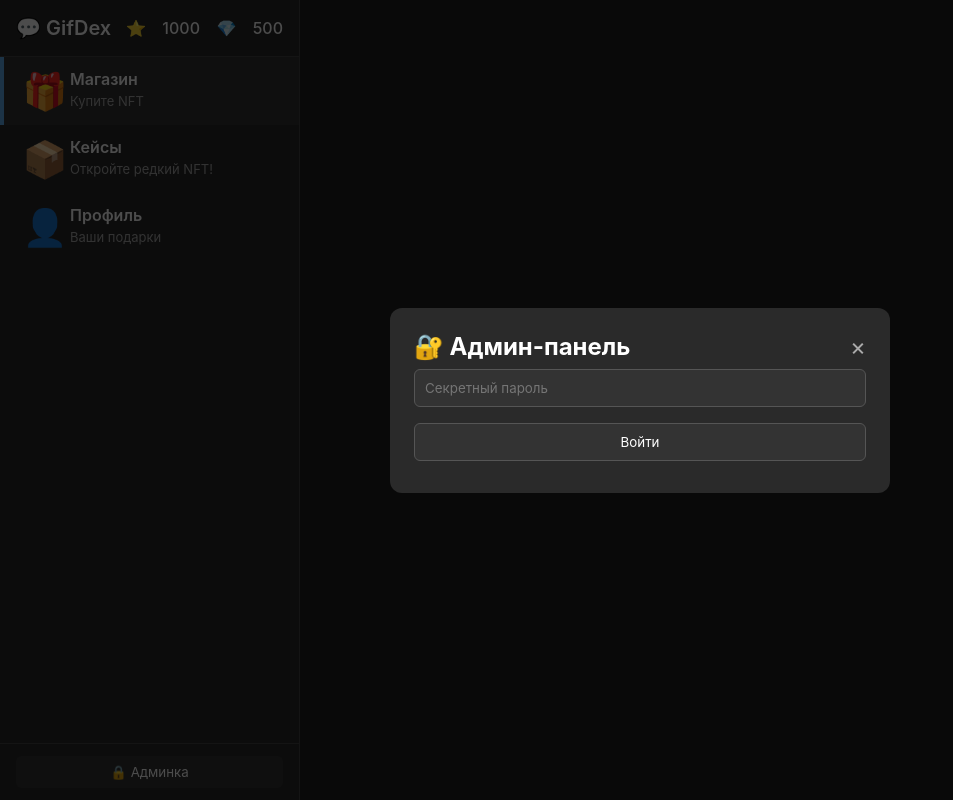
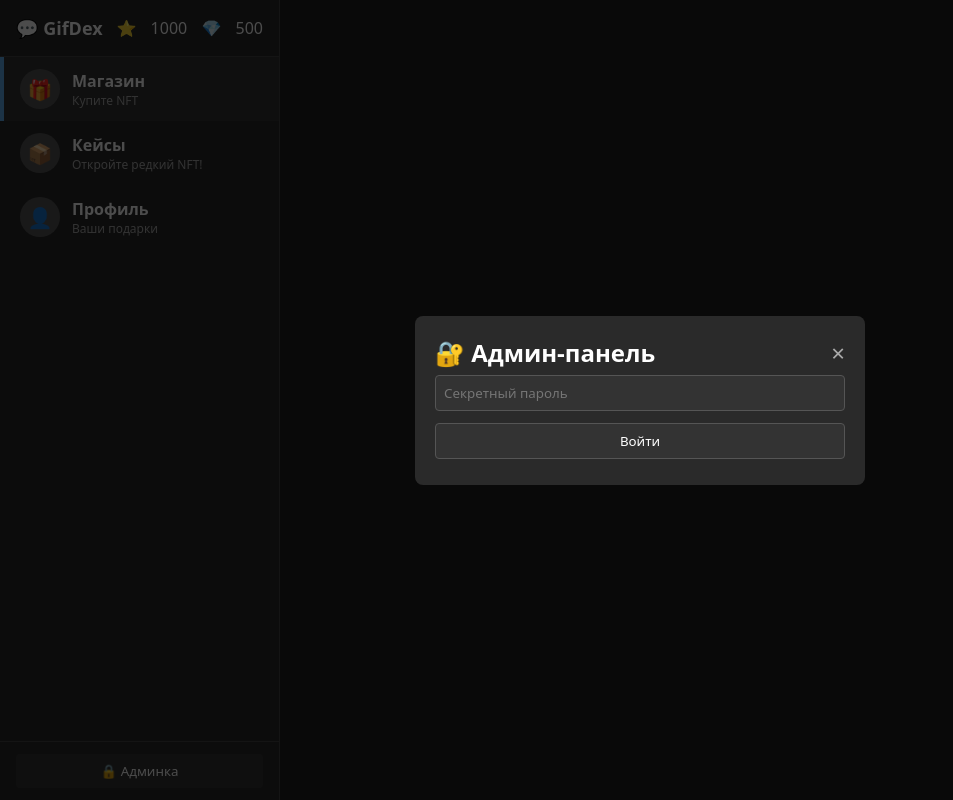
Before and after one commit to soundtagofc/DEXCOSGRAMM, a plain HTML site: page index.html in a window 1280 px wide. Both pictures are taken after a click on the button "🔒 Админка". Shown: the whole page, without its empty margins (0-953 px from the left). Drawn offline with Linux system fonts and the light colour scheme; no server answers.

Commit message:
Update style.css

```diff
--- a/style.css
+++ b/style.css
@@ -7,233 +7,33 @@
   --accent: #5dadec;
 }
 
-* {
-  margin: 0;
-  padding: 0;
-  box-sizing: border-box;
-  font-family: -apple-system, BlinkMacSystemFont, 'Segoe UI', Roboto, sans-serif;
-}
-
-body.dark {
-  background-color: var(--bg-primary);
-  color: var(--text-primary);
-}
-
-.app-container {
-  display: flex;
-  height: 100vh;
-}
-
-.sidebar {
-  width: 300px;
-  background: var(--bg-secondary);
-  display: flex;
-  flex-direction: column;
-  border-right: 1px solid #444;
-}
-
-.sidebar-header {
-  padding: 16px;
-  display: flex;
-  justify-content: space-between;
-  align-items: center;
-  border-bottom: 1px solid #444;
-}
-
-.sidebar-header h2 {
-  font-size: 20px;
-  font-weight: 600;
-}
-
-.wallet-balance span {
-  margin-left: 12px;
-  font-weight: 500;
-}
-
-.chats {
-  flex: 1;
-  overflow-y: auto;
-}
-
-.chat {
-  display: flex;
-  padding: 12px 16px;
-  cursor: pointer;
-  border-left: 4px solid transparent;
-}
-
-.chat.active {
-  background: var(--bg-tertiary);
-  border-left: 4px solid var(--accent);
-}
-
-.chat-avatar {
-  font-size: 36px;
-  width: 50px;
-  text-align: center;
-}
-
-.chat-name {
-  font-weight: 600;
-  margin-bottom: 4px;
-}
-
-.chat-preview {
-  font-size: 13px;
-  color: var(--text-secondary);
-}
-
-.sidebar-footer {
-  padding: 12px 16px;
-  border-top: 1px solid #444;
-}
-
-.admin-btn {
-  width: 100%;
-  padding: 8px;
-  background: var(--bg-tertiary);
-  color: var(--text-primary);
-  border: none;
-  border-radius: 6px;
-  cursor: pointer;
-}
-
-.main-content {
-  flex: 1;
-  display: flex;
-  flex-direction: column;
-  background: var(--bg-primary);
-}
-
-.chat-header {
-  padding: 16px;
-  display: flex;
-  align-items: center;
-  border-bottom: 1px solid #444;
-}
-
-.chat-header .chat-avatar {
-  font-size: 32px;
-  margin-right: 12px;
-}
-
-.chat-title {
-  font-size: 18px;
-  font-weight: 600;
-}
-
-.gifts-grid {
-  display: grid;
-  grid-template-columns: repeat(auto-fill, minmax(160px, 1fr));
-  gap: 20px;
-  padding: 20px;
-  overflow-y: auto;
-}
-
-.gift-card {
-  background: var(--bg-secondary);
-  border-radius: 12px;
-  padding: 16px;
-  text-align: center;
-  transition: transform 0.2s;
-  display: flex;
-  flex-direction: column;
-  align-items: center;
-}
-
-.gift-card:hover {
-  transform: translateY(-4px);
-  background: var(--bg-tertiary);
-}
-
-.gift-card h4 {
-  margin: 8px 0 4px;
-  font-size: 16px;
-}
-
-.price {
-  font-size: 14px;
-  color: var(--text-secondary);
-  margin: 4px 0;
-}
-
-.buy-btn {
-  background: var(--accent);
-  color: white;
-  border: none;
-  padding: 6px 12px;
-  border-radius: 6px;
-  cursor: pointer;
-  font-weight: 500;
-  width: 100%;
-  margin-top: 8px;
-}
-
-.buy-btn:hover {
-  opacity: 0.9;
-}
-
-.profile-section {
-  padding: 20px;
-}
-
-.balance-info {
-  background: var(--bg-tertiary);
-  padding: 12px;
-  border-radius: 8px;
-  margin-bottom: 20px;
-  font-weight: 500;
-}
-
-.modal {
-  position: fixed;
-  top: 0;
-  left: 0;
-  width: 100%;
-  height: 100%;
-  background: rgba(0,0,0,0.7);
-  display: flex;
-  justify-content: center;
-  align-items: center;
-  z-index: 1000;
-}
-
-.modal-content {
-  background: var(--bg-secondary);
-  padding: 24px;
-  border-radius: 12px;
-  width: 90%;
-  max-width: 500px;
-  color: var(--text-primary);
-}
-
-.close {
-  float: right;
-  font-size: 24px;
-  cursor: pointer;
-  color: var(--text-secondary);
-}
-
-.modal-content input,
-.modal-content button {
-  width: 100%;
-  padding: 10px;
-  margin: 8px 0;
-  border-radius: 6px;
-  border: 1px solid #555;
-  background: var(--bg-tertiary);
-  color: white;
-}
-
-.price-row {
-  display: flex;
-  gap: 8px;
-}
-
-.price-row input {
-  flex: 1;
-}
-
-.hidden {
-  display: none !important;
-}
+* { margin: 0; padding: 0; box-sizing: border-box; font-family: system-ui, sans-serif; }
+body.dark { background: var(--bg-primary); color: var(--text-primary); }
+.app-container { display: flex; height: 100vh; }
+.sidebar { width: 280px; background: var(--bg-secondary); display: flex; flex-direction: column; border-right: 1px solid #444; }
+.sidebar-header { padding: 16px; display: flex; justify-content: space-between; align-items: center; border-bottom: 1px solid #444; }
+.sidebar-header h2 { font-size: 18px; }
+.wallet-balance span { margin-left: 10px; font-weight: 500; }
+.chats { flex: 1; overflow-y: auto; }
+.chat { padding: 12px 16px; cursor: pointer; border-left: 4px solid transparent; display: flex; align-items: center; }
+.chat:hover { background: var(--bg-tertiary); }
+.chat.active { background: var(--bg-tertiary); border-left: 4px solid var(--accent); }
+.chat-avatar { width: 40px; height: 40px; border-radius: 50%; object-fit: cover; margin-right: 12px; background: #555; display: flex; align-items: center; justify-content: center; font-size: 20px; }
+.chat-info { flex: 1; }
+.chat-name { font-weight: 600; }
+.chat-preview { font-size: 12px; color: var(--text-secondary); }
+.sidebar-footer { padding: 12px 16px; border-top: 1px solid #444; }
+.admin-btn { width: 100%; padding: 8px; background: var(--bg-tertiary); color: white; border: none; border-radius: 4px; cursor: pointer; }
+.main-content { flex: 1; background: var(--bg-primary); overflow-y: auto; }
+.chat-header { padding: 16px; display: flex; align-items: center; border-bottom: 1px solid #444; }
+.chat-header img { width: 40px; height: 40px; border-radius: 50%; margin-right: 12px; }
+.chat-title { font-size: 18px; font-weight: 600; }
+.gifts-grid { display: grid; grid-template-columns: repeat(auto-fill, minmax(150px, 1fr)); gap: 16px; padding: 16px; }
+.gift-card { background: var(--bg-secondary); border-radius: 8px; padding: 12px; text-align: center; }
+.gift-card img { width: 80px; height: 80px; object-fit: contain; margin-bottom: 8px; }
+.buy-btn { background: var(--accent); color: white; border: none; padding: 6px 12px; border-radius: 4px; cursor: pointer; width: 100%; margin-top: 8px; }
+.modal { position: fixed; top: 0; left: 0; width: 100%; height: 100%; background: rgba(0,0,0,0.7); display: flex; justify-content: center; align-items: center; z-index: 1000; }
+.modal-content { background: var(--bg-secondary); padding: 20px; border-radius: 8px; width: 90%; max-width: 450px; color: white; }
+.close { float: right; font-size: 24px; cursor: pointer; color: var(--text-secondary); }
+.modal-content input, .modal-content button { width: 100%; padding: 8px; margin: 6px 0; border-radius: 4px; border: 1px solid #555; background: var(--bg-tertiary); color: white; }
+.hidden { display: none !important; }
```
